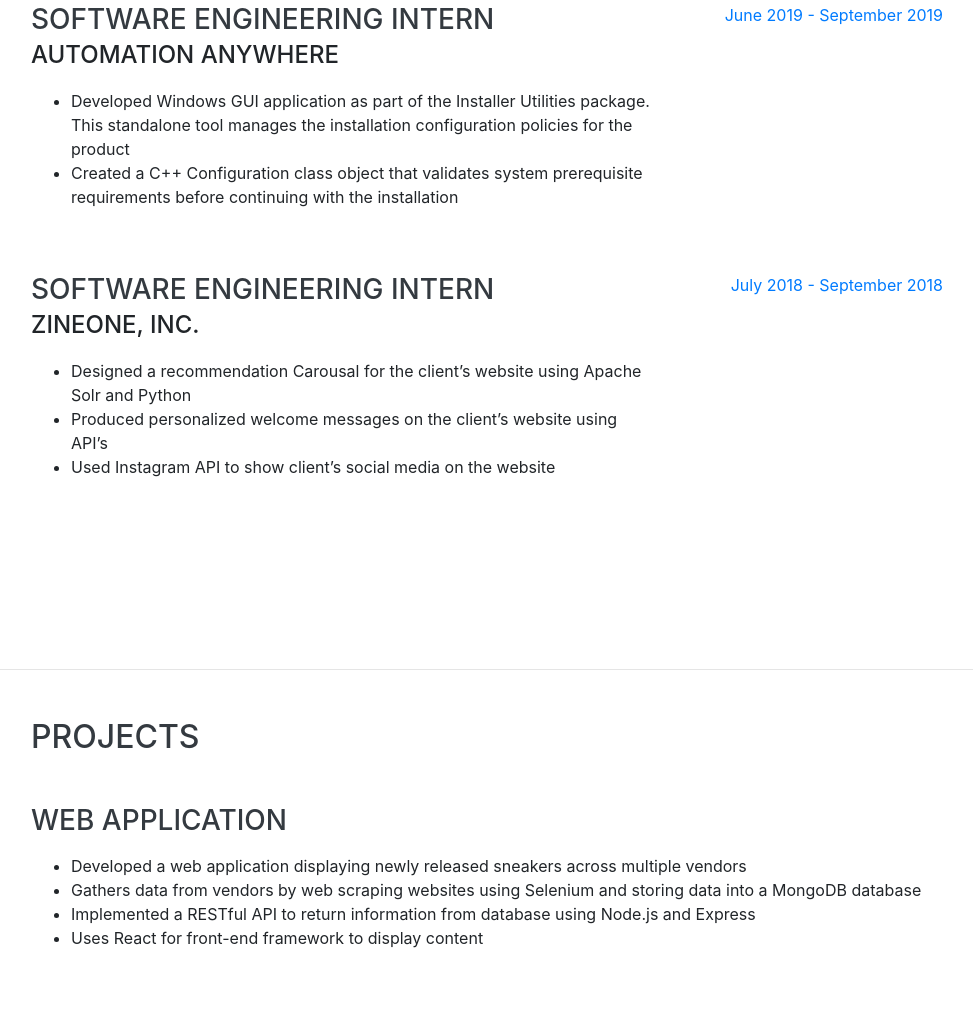
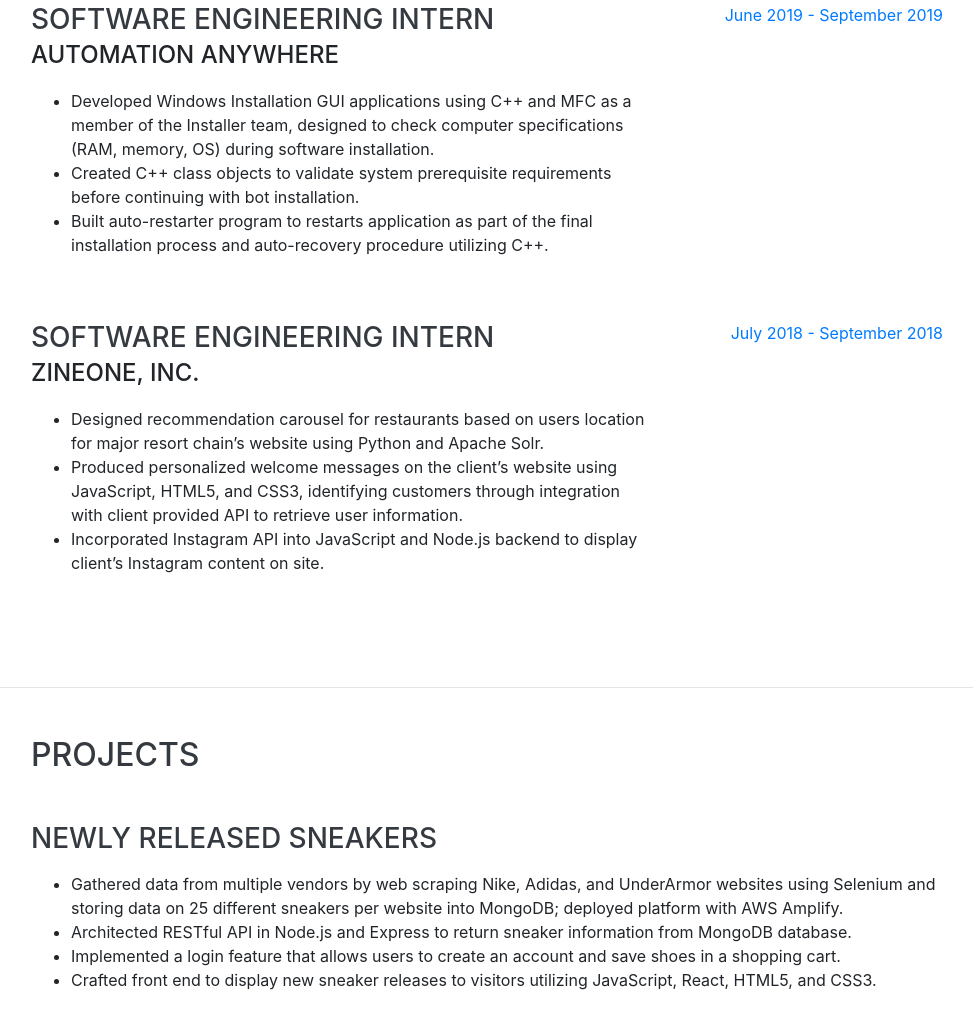
Before and after one commit to RishabJain27/RishabJain27.github.io, a website with bundled scripts: page index.html in a window 1280 px wide. Shown: the part 932-1943 px from the top of the page, without its empty margins (289-1262 px from the left). Built offline with nearby package versions, Linux system fonts and the light colour scheme; a web font is replaced by a local one.

Commit message:
small changes

```diff
--- a/index.html
+++ b/index.html
@@ -69,7 +69,7 @@
         <div class="subheading mb-5">10426 Anson Ave · Cupertino, CA 95014 · (408) 508-8064 ·
           <a href="mailto:rishabxjain@gmail.com">rishabxjain@gmail.com</a>
         </div>
-        <p class="lead mb-5">I am recent college graduate seeking Entry-Level software engineering roles.</p>
+        <p class="lead mb-5">I am a software engineering at Cisco.</p>
         <div class="social-icons">
           <a href="https://www.linkedin.com/in/rishab-jain-/">
             <i class="fab fa-linkedin-in"></i>
@@ -96,8 +96,9 @@
             <div class="subheading mb-3">Automation Anywhere</div>
             <p>
               <ul>
-                <li>Developed Windows GUI application as part of the Installer Utilities package. This standalone tool manages the installation configuration policies for the product</li>
-                <li>Created a C++ Configuration class object that validates system prerequisite requirements before continuing with the installation</li>
+                <li>Developed Windows Installation GUI applications using C++ and MFC as a member of the Installer team, designed to check computer specifications (RAM, memory, OS) during software installation.</li>
+                <li>Created C++ class objects to validate system prerequisite requirements before continuing with bot installation.</li>
+                <li>Built auto-restarter program to restarts application as part of the final installation process and auto-recovery procedure utilizing C++.</li>
               </ul>
             </p>
           </div>
@@ -112,9 +113,9 @@
             <div class="subheading mb-3">ZineOne, Inc.</div>
             <p>
               <ul>
-                <li>Designed a recommendation Carousal for the client’s website using Apache Solr and Python</li>
-                <li>Produced personalized welcome messages on the client’s website using API’s </li>
-                <li>Used Instagram API to show client’s social media on the website </li>
+                <li>Designed recommendation carousel for restaurants based on users location for major resort chain’s website using Python and Apache Solr.</li>
+                <li>Produced personalized welcome messages on the client’s website using JavaScript, HTML5, and CSS3, identifying customers through integration with client provided API to retrieve user information.</li>
+                <li>Incorporated Instagram API into JavaScript and Node.js backend to display client’s Instagram content on site.</li>
               </ul>
             </p>
           </div>
@@ -134,13 +135,13 @@
         <h2 class="mb-5">Projects</h2>
           <div class="resume-item d-flex flex-column flex-md-row justify-content-between mb-5">
             <div class="resume-content">
-              <h3 class="mb-0">Web Application</h3>
+              <h3 class="mb-0">Newly Released Sneakers</h3>
               <p>
                 <ul>
-                  <li>Developed a web application displaying newly released sneakers across multiple vendors</li>
-                  <li>Gathers data from vendors by web scraping websites using Selenium and storing data into a MongoDB database</li>
-                  <li>Implemented a RESTful API to return information from database using Node.js and Express</li>
-                  <li>Uses React for front-end framework to display content</li>
+                  <li>Gathered data from multiple vendors by web scraping Nike, Adidas, and UnderArmor websites using Selenium and storing data on 25 different sneakers per website into MongoDB; deployed platform with AWS Amplify.</li>
+                  <li>Architected RESTful API in Node.js and Express to return sneaker information from MongoDB database.</li>
+                  <li>Implemented a login feature that allows users to create an account and save shoes in a shopping cart.</li>
+                  <li>Crafted front end to display new sneaker releases to visitors utilizing JavaScript, React, HTML5, and CSS3.</li>
                 </ul>
               </p>
             </div>
```
